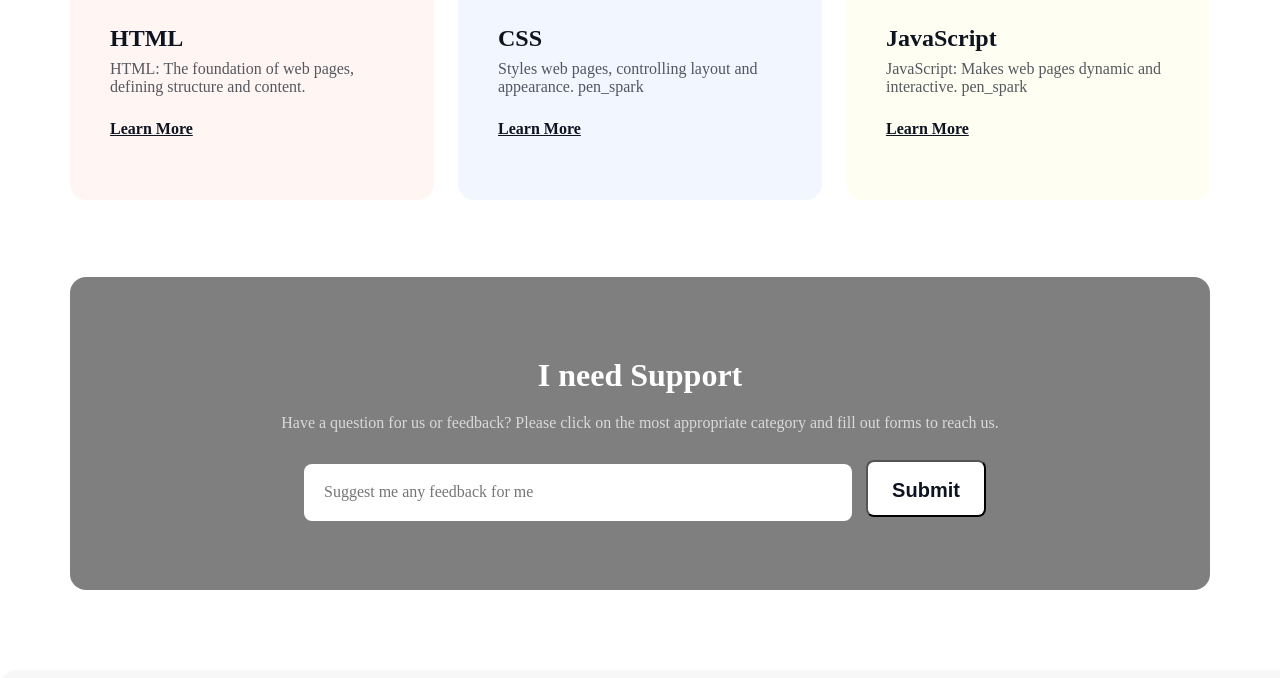
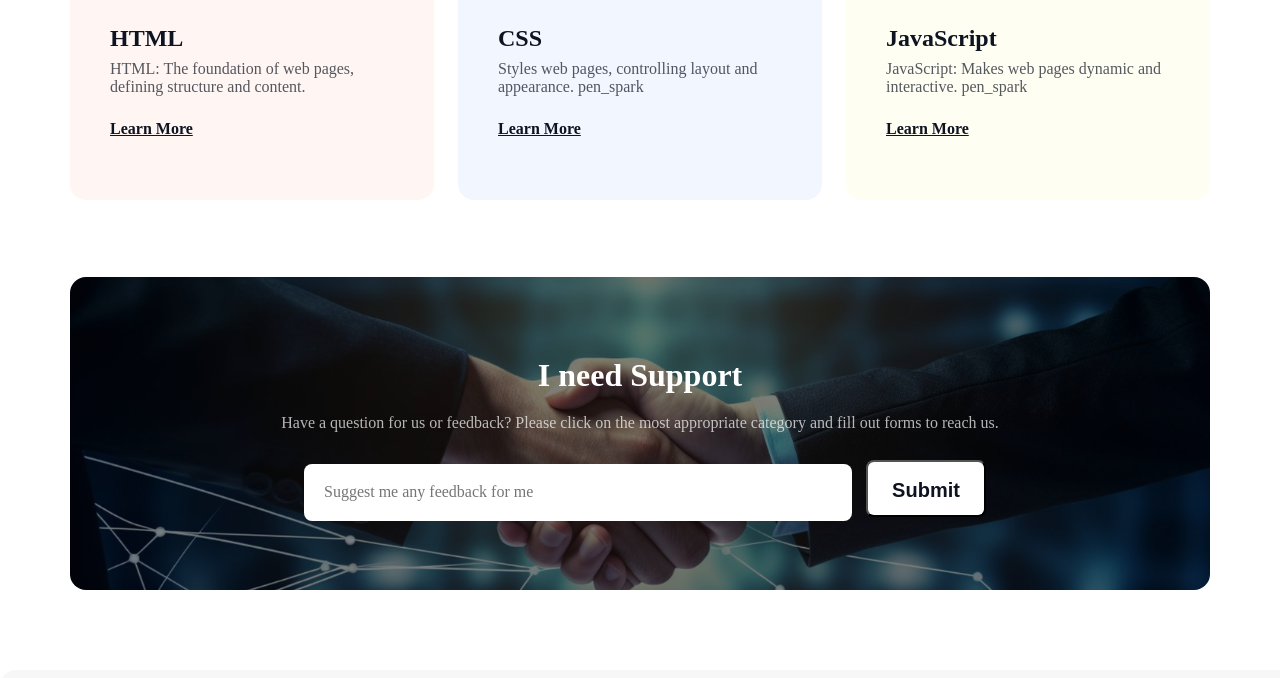
Before and after one commit to jakriyaa/Assignment-One-Jakariya, a plain HTML site: page index.html in a window 1280 px wide. Shown: the part 3488-4166 px from the top of the page. Drawn offline with Linux system fonts and the light colour scheme; the site is published under a folder, as on GitHub Pages, so addresses that start at the root find nothing; a web font is replaced by a local one.

Commit message:
agin commit

```diff
--- a/style.css
+++ b/style.css
@@ -496,7 +496,7 @@ body {
   height: 313px;
   margin: 0 auto;
   margin-top: 80px;
-  background-image: url("/assets/handshake.jpg");
+  background-image: url("./assets/handshake.jpg");
   background-position: center;
   background-repeat: no-repeat;
   background-size: cover;
```
